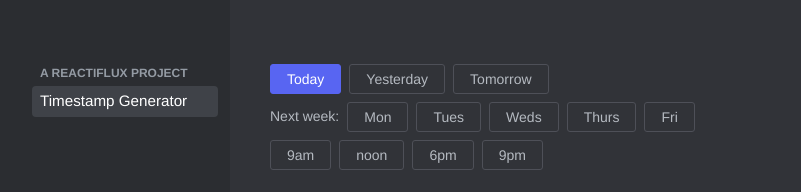
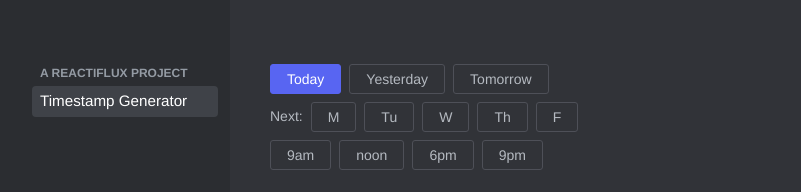
Before and after one commit to vcarl/discord-timestamps, a Next.js app: page / in a window 1280 px wide. Shown: the top 192 px of the page, without its empty margins (239-1040 px from the left). Built offline with nearby package versions, Linux system fonts and the light colour scheme.

Commit message:
Shorten preset days text

```diff
--- a/components/Presets.js
+++ b/components/Presets.js
@@ -128,33 +128,33 @@ export const Presets = ({ className, date, setDate }) => {
         </PresetButton>
       </PresetRow>
       <PresetRow>
-        <div className="mr-2 mb-2 text-sm py-1">Next week:</div>
+        <div className="mr-2 mb-2 text-sm py-1">Next:</div>
         <PresetButton preset={presets.nextMonday} date={date} setDate={setDate}>
-          Mon
+          M
         </PresetButton>
         <PresetButton
           preset={presets.nextTuesday}
           date={date}
           setDate={setDate}
         >
-          Tues
+          Tu
         </PresetButton>
         <PresetButton
           preset={presets.nextWednesday}
           date={date}
           setDate={setDate}
         >
-          Weds
+          W
         </PresetButton>
         <PresetButton
           preset={presets.nextThursday}
           date={date}
           setDate={setDate}
         >
-          Thurs
+          Th
         </PresetButton>
         <PresetButton preset={presets.nextFriday} date={date} setDate={setDate}>
-          Fri
+          F
         </PresetButton>
       </PresetRow>
 
```
